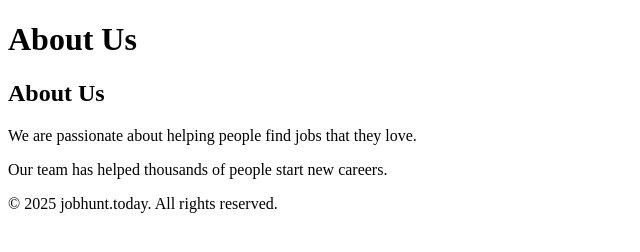
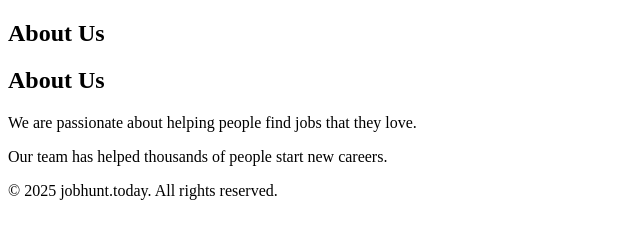
Before and after one commit to sparkseo118/jobhunt.today, a plain HTML site: page about.html in a window 1280 px wide. Shown: the whole page, without its empty margins (0-640 px from the left). Drawn offline with Linux system fonts and the light colour scheme.

Commit message:
Update about.html

```diff
--- a/about.html
+++ b/about.html
@@ -3,7 +3,7 @@
 <head>
 <div id="header"></div>
 <body>
-        <h1>About Us</h1>
+        <section><h1>About Us</h1></section>
         <section>
             <h2>About Us</h2>
             <p>We are passionate about helping people find jobs that they love.</p>
```
